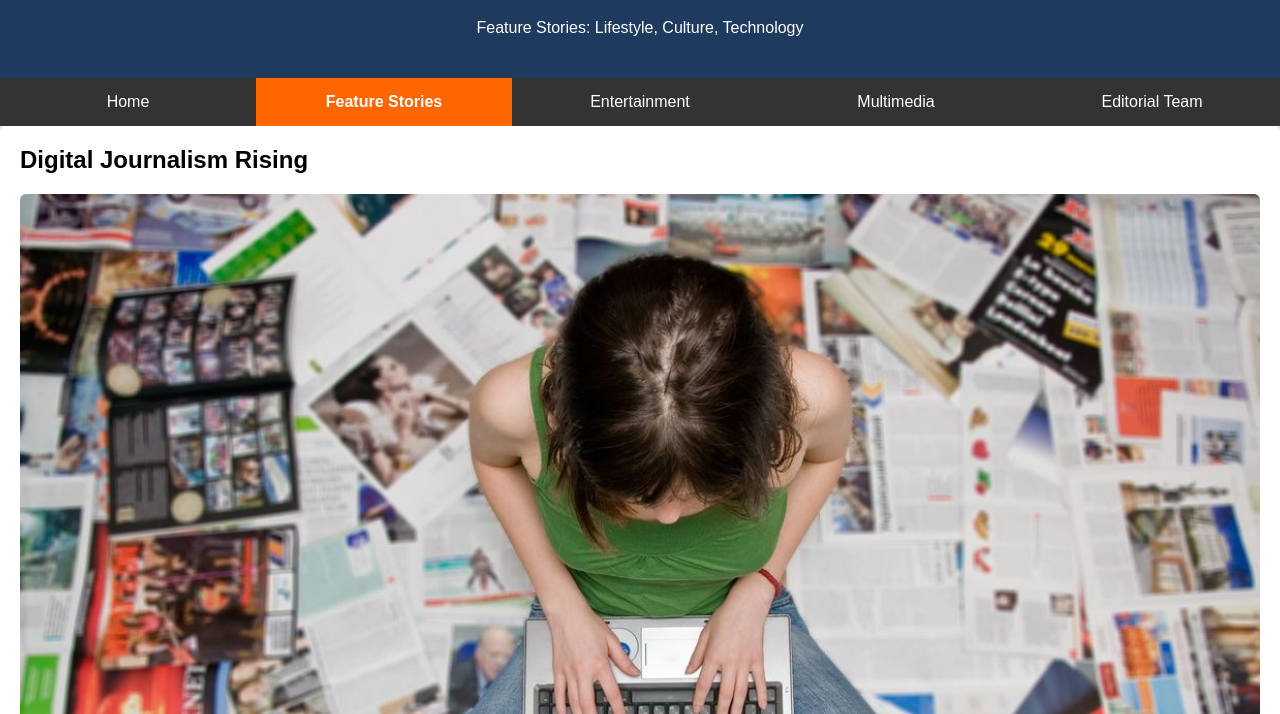
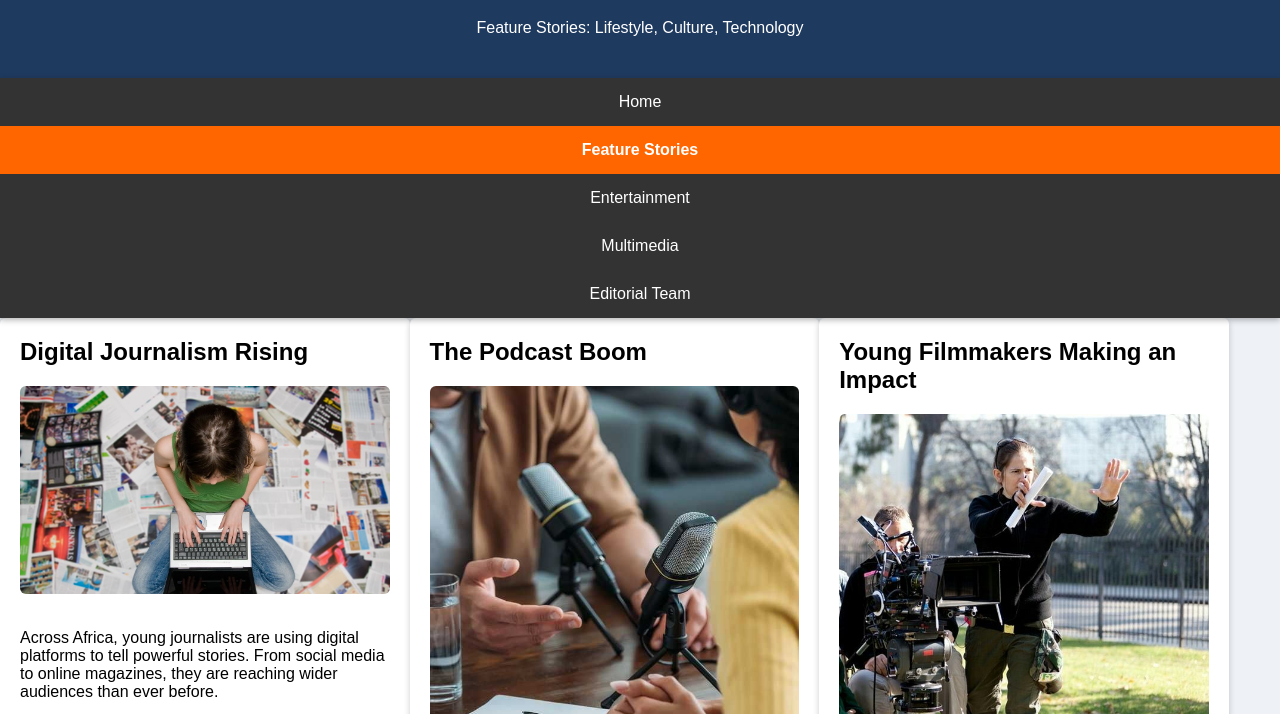
Before and after one commit to tsepomatlaletsa-cyber/Magazine, a plain HTML site: page feature.html in a window 1280 px wide. Shown: the part 86-800 px from the top of the page. Drawn offline with Linux system fonts and the light colour scheme.

Commit message:
Add files via upload

```diff
--- a/feature.html
+++ b/feature.html
@@ -2,90 +2,121 @@
 <html>
 
 <head>
-
+<meta charset="utf-8">
 <meta name="viewport" content="width=device-width, initial-scale=1.0">
 <title>Feature Stories | Youth Voice Magazine</title>
 
 <style>
-body{
+body {
   font-family: Arial, sans-serif;
-margin:0;
-background-color:#eef2f7;
+  margin: 0;
+  background-color: #eef2f7;
 }
 
-header{
-background:#1f3a5f;
-color:white;
-text-align:center;
-padding:25px;
+/* Header */
+header {
+  background: #1f3a5f;
+  color: white;
+  text-align: center;
+  padding: 25px;
 }
 
+/* Navigation */
 nav {
-  background:#333;
+  background: #333;
   position: sticky;
   top: 0;
   z-index: 1000;
+  box-shadow: 0 2px 6px rgba(0,0,0,0.3);
 }
 
-nav ul{
-display:flex;
-list-style:none;
-margin:0;
-padding:0;
+nav ul {
+  display: flex;
+  flex-wrap: wrap;
+  list-style: none;
+  margin: 0;
+  padding: 0;
 }
 
-nav ul li{
-flex:1;
+nav ul li {
+  flex: 1 1 100%; /* mobile default */
 }
 
-nav ul li a{
-display:block;
-padding:15px;
-text-align:center;
-color:white;
-text-decoration:none;
+nav ul li a {
+  display: block;
+  padding: 15px;
+  text-align: center;
+  color: white;
+  text-decoration: none;
 }
 
-nav ul li a:hover{
-background:#ff6600;
+nav ul li a:hover {
+  background: #ff6600;
 }
 
-nav ul li a.active{
-  background:#ff6600;
-  font-weight:bold;
+nav ul li a.active {
+  background: #ff6600;
+  font-weight: bold;
 }
 
-section{
-padding:25px;
+/* Sections */
+section {
+  padding: 25px;
 }
 
-.article{
-background:white;
-padding:20px;
-border-radius:6px;
-margin-bottom:25px;
-box-shadow:0 2px 6px rgba(0,0,0,0.2);
+/* Article Cards */
+.article {
+  background: white;
+  padding: 20px;
+  border-radius: 6px;
+  margin-bottom: 25px;
+  box-shadow: 0 2px 6px rgba(0,0,0,0.2);
+  width: 100%; /* mobile default */
+  box-sizing: border-box;
 }
 
-.article img{
-width:100%;
-border-radius:6px;
-margin-bottom:15px;
+.article img {
+  width: 100%;
+  height: auto;
+  border-radius: 6px;
+  margin-bottom: 15px;
 }
 
-.article h2{
-margin-top:0;
+.article h2 {
+  margin-top: 0;
+}
+
+/* Media Queries */
+@media screen and (min-width: 600px) {
+  .article {
+    width: 48%; /* 2 per row on tablet */
+    float: left;
+    margin-right: 4%;
+  }
+  .article:nth-child(2n) {
+    margin-right: 0; /* remove right margin on 2nd column */
+  }
+}
+
+@media screen and (min-width: 992px) {
+  .article {
+    width: 32%; /* 3 per row on desktop */
+    margin-right: 2%;
+  }
+  .article:nth-child(3n) {
+    margin-right: 0;
+  }
 }
 
 /* Footer */
-footer{
-background:#1f3a5f;
-color:white;
-text-align:center;
-padding:12px;
-margin-top:30px;
+footer {
+  background: #1f3a5f;
+  color: white;
+  text-align: center;
+  padding: 12px;
+  margin-top: 30px;
+  clear: both;
 }
-
 </style>
 
 </head>
@@ -139,5 +170,4 @@ society, and innovation, making a significant impact in media today.
 </footer>
 
 </body>
-
 </html>
```
Also changed, not shown: entertainment.html (+74 -61 lines). Lines whose indentation alone changed are shown as unchanged.
